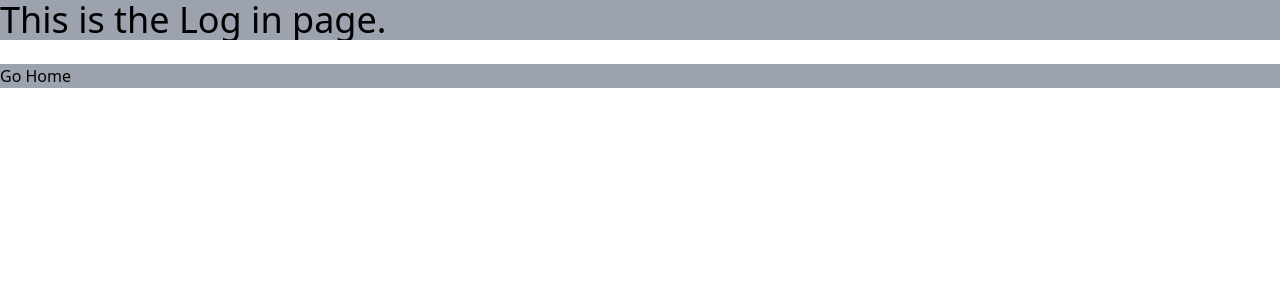
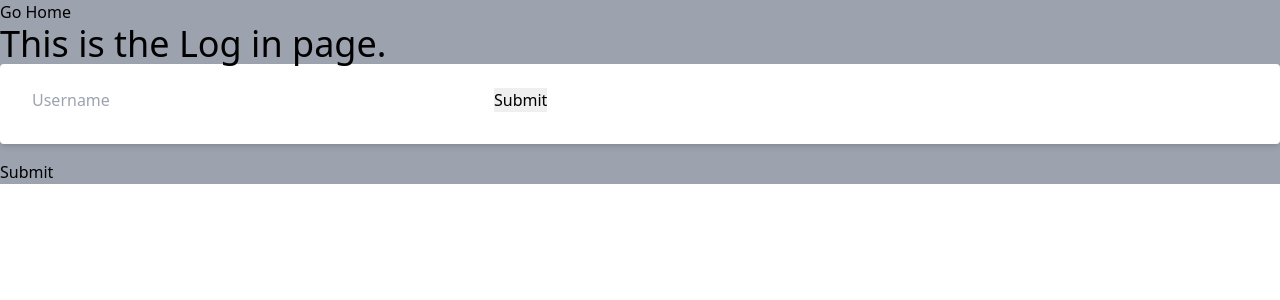
Before and after one commit to vince212121/GotCrewmates, a React (Create React App) app in the folder Frontend/: page /Login in a window 1280 px wide. Shown: the top 300 px of the page. Built offline with nearby package versions, Linux system fonts and the light colour scheme.

Commit message:
Added login and attempted to connedt to db

```diff
--- a/Frontend/package.json
+++ b/Frontend/package.json
@@ -7,6 +7,7 @@
         "@testing-library/jest-dom": "^5.14.1",
         "@testing-library/react": "^11.2.7",
         "@testing-library/user-event": "^12.8.3",
+        "axios": "^0.21.4",
         "react": "^17.0.2",
         "react-dom": "^17.0.2",
         "react-router-dom": "^5.3.0",
--- a/Frontend/src/Login.jsx
+++ b/Frontend/src/Login.jsx
@@ -1,25 +1,48 @@
-import { Link } from "react-router-dom";
-import {View} from "react"
+import { Link, useHistory } from "react-router-dom";
+import {useState} from "react";
+import Axios from 'axios';
 
 // To Do:
 //
+export const submitData = () => {};
+
 export const Login = ({ match }) => {
 
-  const accountLogin = () =>{};
+  const history = useHistory();
+
+  const [username,setUsername] = useState("");
+  const [password,setPassword] = useState("");
+  const [errorMessage,setErrorMessage] = useState("");
+
+  const handleSubmit = async (e) => {
+    e.preventDefault();
+    console.log(username,password);
+
+    const response = await Axios.post('localhost:5000/api/session',{username : username, password : password } ,{headers: {"Access-Control-Allow-Origin": "*"}})
+    if (response === 401) {
+
+    }else if(response === 201){
+      history.push("/");
+    }
+  };
 
   return (
     <div className="w-full items-center bg-gray-400">
-    <h1 className="text-4xl">This is the Log in page.</h1>
-        <form className="flex flex-col" onSubmit = {accountLogin}>
-          <input type="text" name="username"/>
-            {/* <input>
-            type = "text"
-            placeholder = "AMOGUS"
-            value = {account}/> */}
-                 </form>
-        <Link to="/">
-          <button>Go Home</button>
-        </Link>
-        </ div>
+      <Link to="/">
+        <button>Go Home</button>
+      </Link>
+      <h1 className="text-4xl">This is the Log in page.</h1>
+      <form
+        className=" object-center bg-white shadow-md rounded px-8 pt-6 pb-8 mb-4"
+        onSubmit={handleSubmit}
+      >
+          <input type="text" placeholder="Username" name="username" onChange={({target:{value}})=>setUsername(value)} value={username}/>
+          <input type="password" name="password" onChange={({target:{value}})=>setPassword(value)} value={password}/>
+          {errorMessage}
+          <input type="submit" value="Submit" />
+      </form>
+
+      <button>Submit</button>
+    </div>
   );
 };
```
